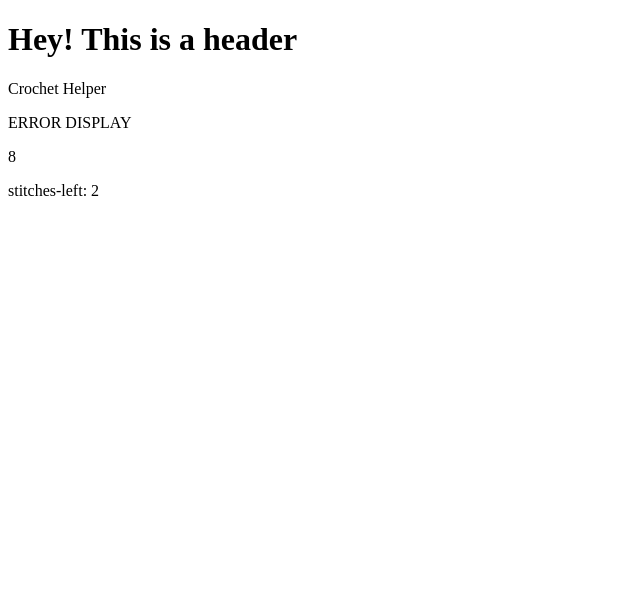
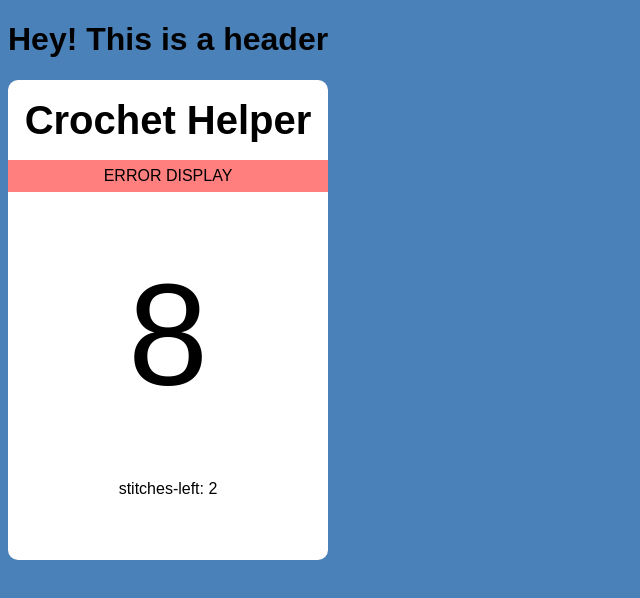
Before and after one commit to hamSanta/crochetHelper, a plain HTML site: page index.html in a window 1280 px wide. Shown: the whole page, without its empty margins (0-640 px from the left). Drawn offline with Linux system fonts and the light colour scheme.

Commit message:
forgot to link css to the index, it now displays right lol

```diff
--- a/index.html
+++ b/index.html
@@ -3,6 +3,7 @@
 <head>
     <title>index</title>
     <meta name="viewport" content="width=device-width, initial-scale=1">
+    <link rel="stylesheet" href="crochet_index.css">
 
 </head>
 <body>
```
